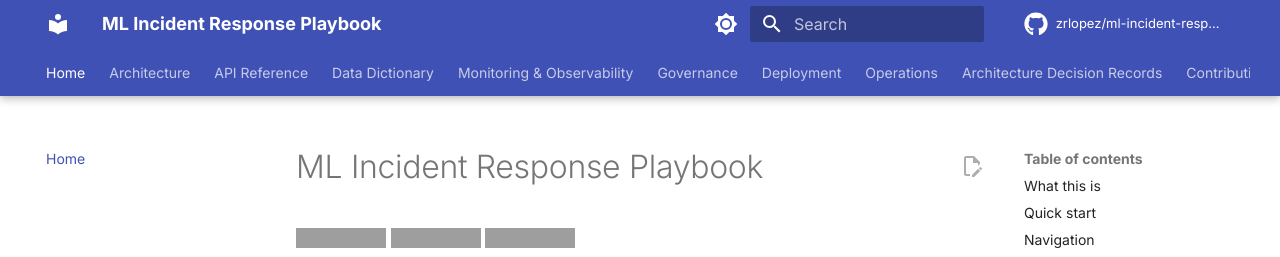
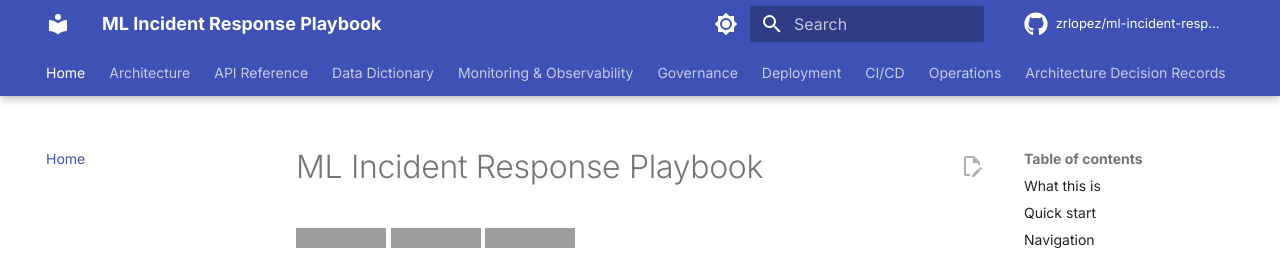
Before and after one commit to zrlopez/ml-incident-response-playbook, an MkDocs documentation site: the page built from docs/index.md, in a window 1280 px wide. Shown: the top 257 px of the page. Built offline with MkDocs 1.6.1 and Material for MkDocs 9.7.7, drawn with Linux system fonts in a browser that asks for light colours; comment, search, counter and statistics services are not loaded; grey boxes are pictures that could not be loaded.

```diff
--- a/mkdocs.yml
+++ b/mkdocs.yml
@@ -90,6 +90,8 @@ nav:
     - Governance Exception Register: policies/governance-exception-register.md
     - Secrets Management: policies/secrets_management.md
   - Deployment: deployment.md
+  - CI/CD:
+    - CI Conventions: ci-conventions.md
   - Operations:
     - Onboarding: onboarding.md
     - Operational Principles: operational_principles.md
```
